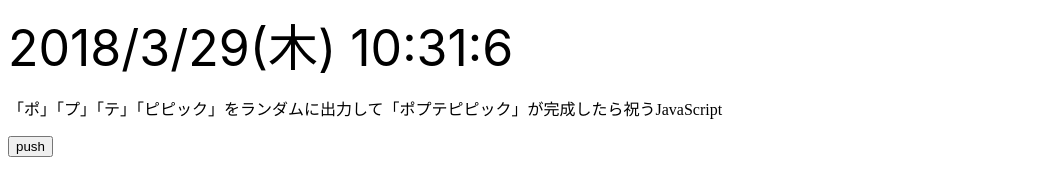
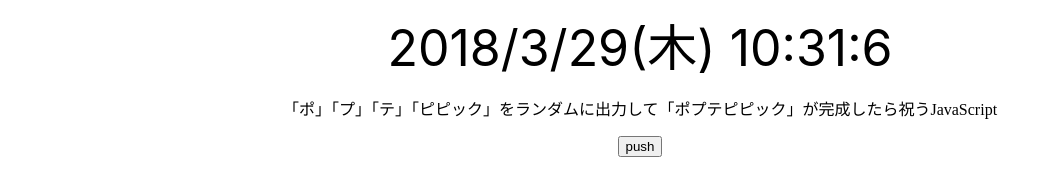
Before and after one commit to yadokarinumber/pptp, a plain HTML site: page index.html in a window 1280 px wide. Shown: the whole page, without its empty margins (0-1053 px from the left). Drawn offline with Linux system fonts and the light colour scheme.

Commit message:
center 位置修正

```diff
--- a/css/style.css
+++ b/css/style.css
@@ -2,5 +2,13 @@
 #js-digital_clock{
     font-family:-apple-system, BlinkMacSystemFont, 'Segoe UI', Roboto, Oxygen, Ubuntu, Cantarell, 'Open Sans', 'Helvetica Neue', sans-serif ;
     font-size: 50px;
-    margin: right;
+    text-align: center;
 }
+
+#text{
+    text-align: center;
+}
+
+.button_wrapper{
+    text-align: center;
+}
--- a/index.html
+++ b/index.html
@@ -9,7 +9,11 @@
     <div id="js-digital_clock"></div>
 
     <p id="text">「ポ」「プ」「テ」「ピピック」をランダムに出力して「ポプテピピック」が完成したら祝うJavaScript</p>
-    <button id="btn">push</button>
+
+    <div class="button_wrapper">
+        <button id="btn">push</button>
+    </div>
+
     <p id="pipimi"></p>
     <p id="popuko"></p>
 
--- a/js/app.js
+++ b/js/app.js
@@ -14,7 +14,18 @@ function push(){
 
         if(longWord.endsWith("ポプテピピック")){
             clearInterval(start);
-            popuko.innerHTML = "end";
+            popuko.innerHTML = "祝";
+
+            // 　　　 ∥
+            // 　γ⌒／＼⌒ヽ
+            // 　( ／|￣|＼ )
+            // 　；｡*|祝|ミ☆.
+            // ☆ﾞ・%|　|゜∵；。
+            // ﾟ∴ﾟ：|　|`｡・゜∴
+            // 。･* ｡|＿|〟･ %：ﾟ
+            // 　・☆彡∴ ゜; * ｡
+            // 　。∵　゜。　・
+            // ";
         }
     };
 
```
